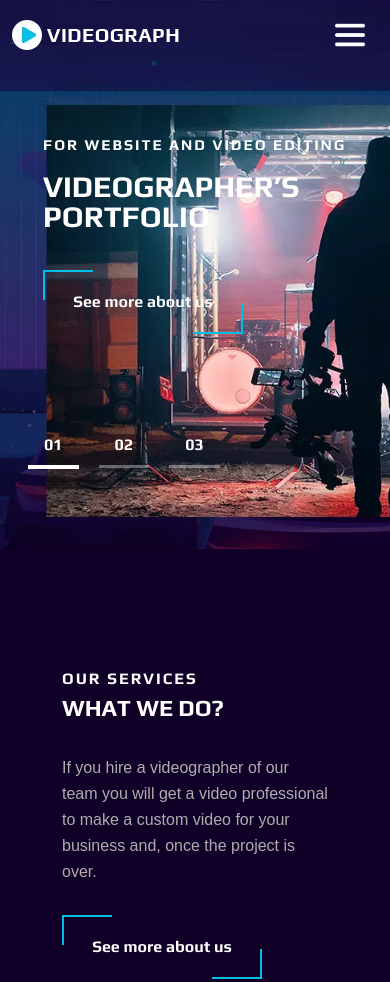
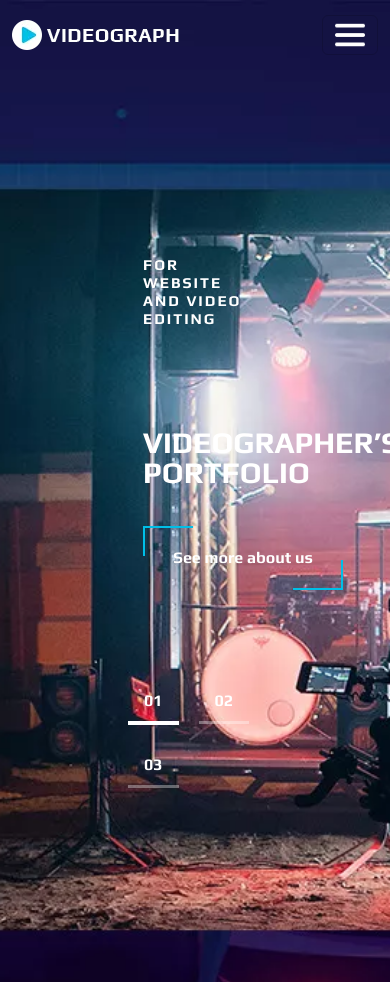
Before and after one commit to zohaibhatti/videography, a plain HTML site: page videography/index.html in a window 390 px wide. Shown: the top 982 px of the page. Drawn offline with nearby package versions, Linux system fonts and the light colour scheme.

Commit message:
style.css

```diff
--- a/videography/css/style.css
+++ b/videography/css/style.css
@@ -1122,7 +1122,7 @@ body {
 
 @media (max-width:767px) {
   .banner-content {
-    padding: 80px 0px;
+    /* padding: 80px 0px; */
   }
 
   .tab-banner {
@@ -1138,6 +1138,7 @@ body {
     text-transform: uppercase;
     margin-bottom: 38px;
     position: relative;
+    margin-top:100px;
   }
 
   .transparent-navbar {
```
